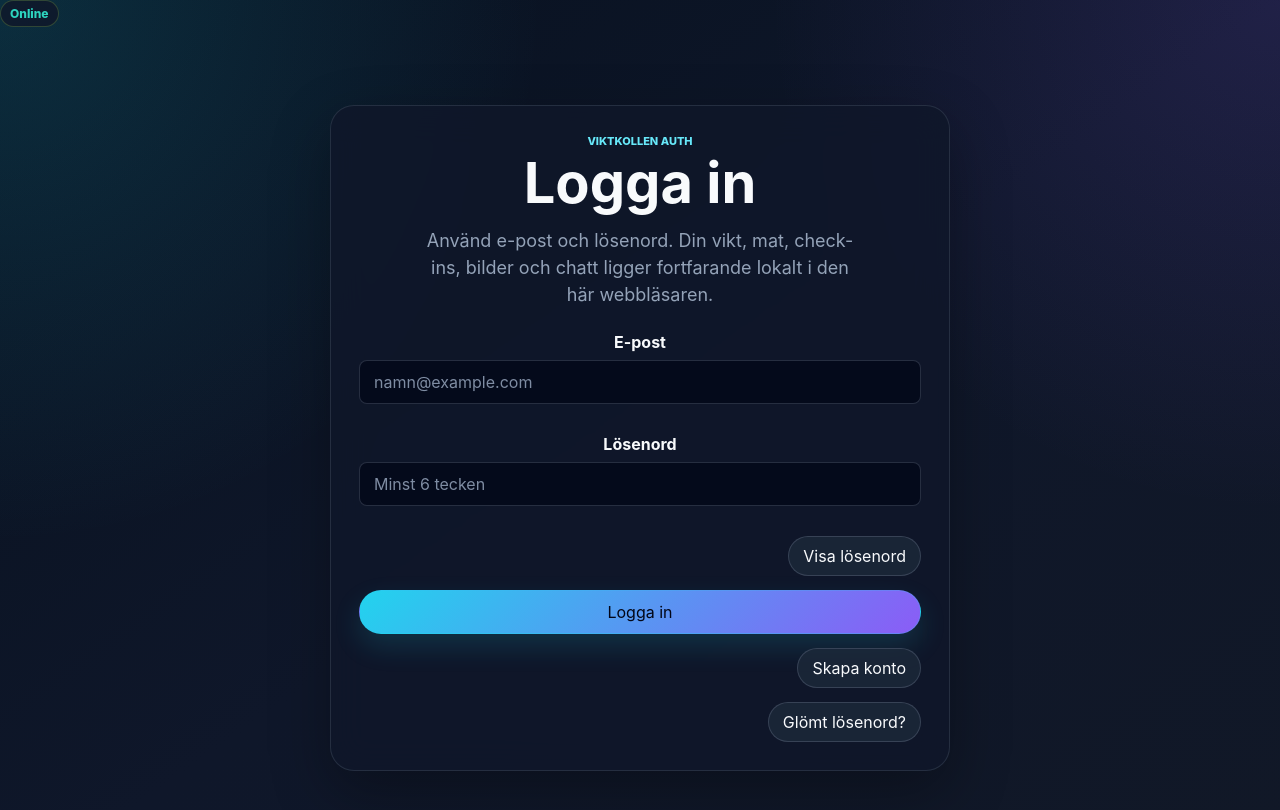
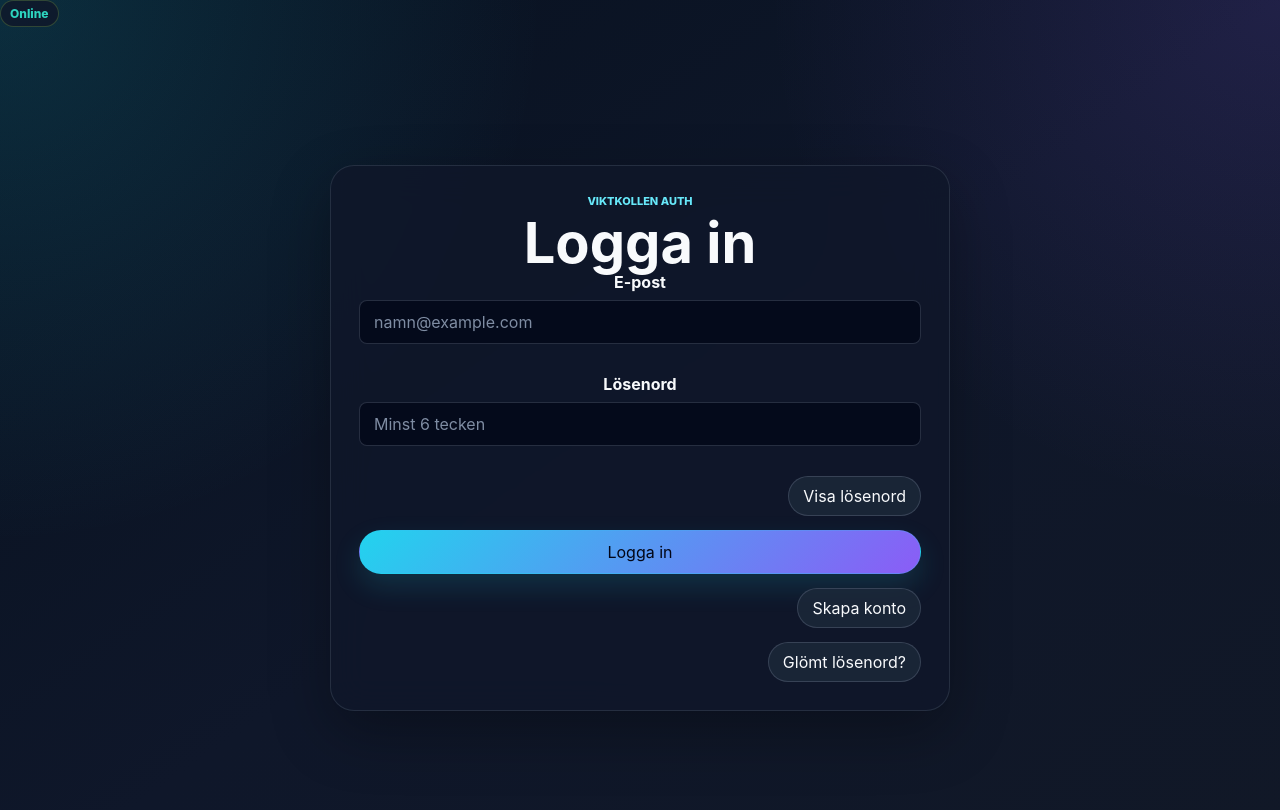
Before and after one commit to hassan83-sudo/viktkollen-app, a React (Vite) app: page / in a window 1280 px wide. Shown: the top 810 px of the page. Built offline with nearby package versions, Linux system fonts and the light colour scheme; no server answers.

Commit message:
Hide login subtitle on sign-in screen

```diff
--- a/src/components/AuthPanel.jsx
+++ b/src/components/AuthPanel.jsx
@@ -183,6 +183,7 @@ function AuthPanel({
                 ? 'Skapa konto'
                 : 'Logga in'}
         </h1>
+        {mode !== 'sign-in' && (
           <p className="welcome-subtitle">
             {isChoosingNewPassword
               ? 'Skriv ditt nya lösenord två gånger och spara det.'
@@ -192,6 +193,7 @@ function AuthPanel({
                   ? 'Skapa ett konto med din e-postadress och ett lösenord.'
                   : 'Använd e-post och lösenord. Din vikt, mat, check-ins, bilder och chatt ligger fortfarande lokalt i den här webbläsaren.'}
           </p>
+        )}
 
         <form className="onboarding-form" onSubmit={handleSubmit}>
           {!isChoosingNewPassword && (
```
Lines whose indentation alone changed are shown as unchanged.
